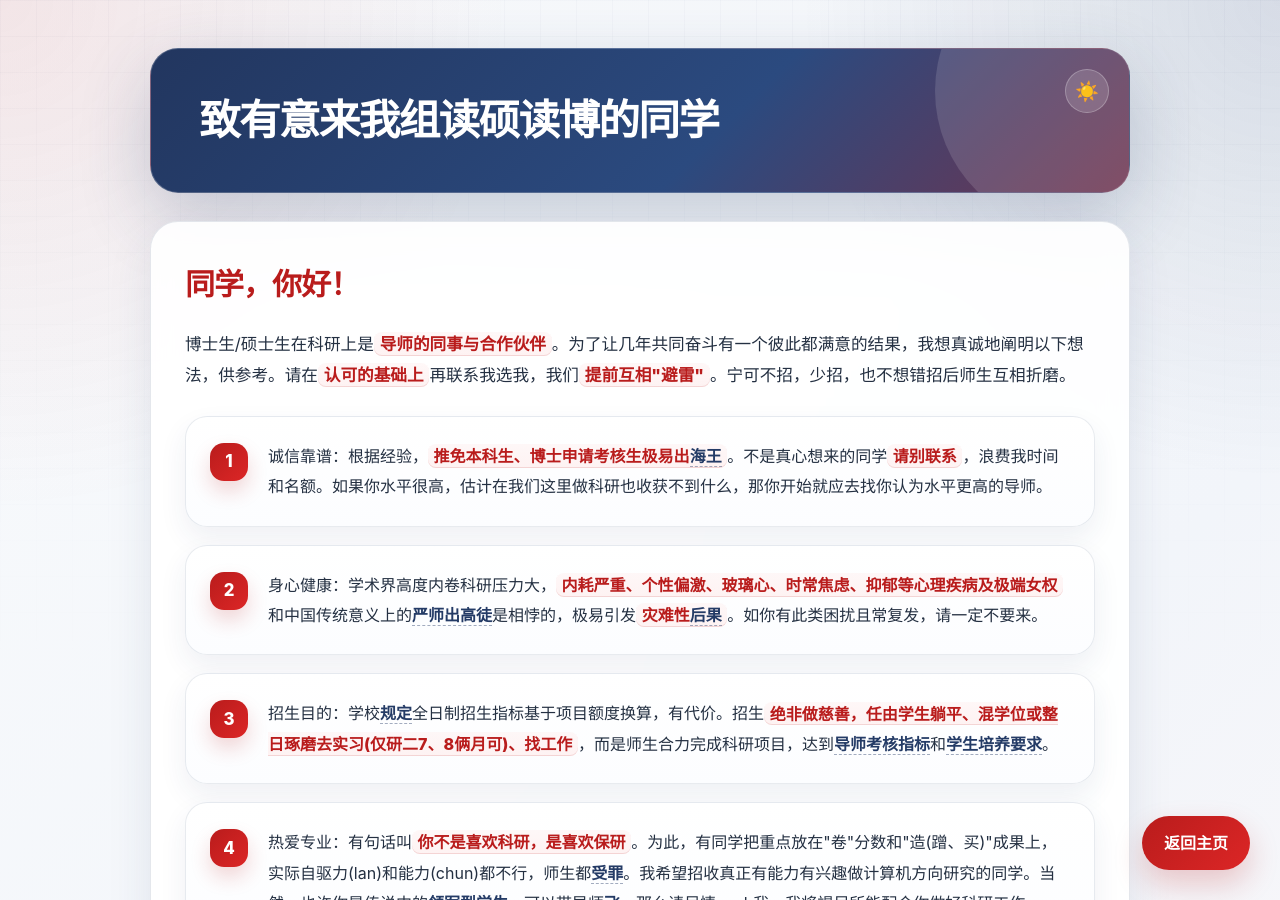
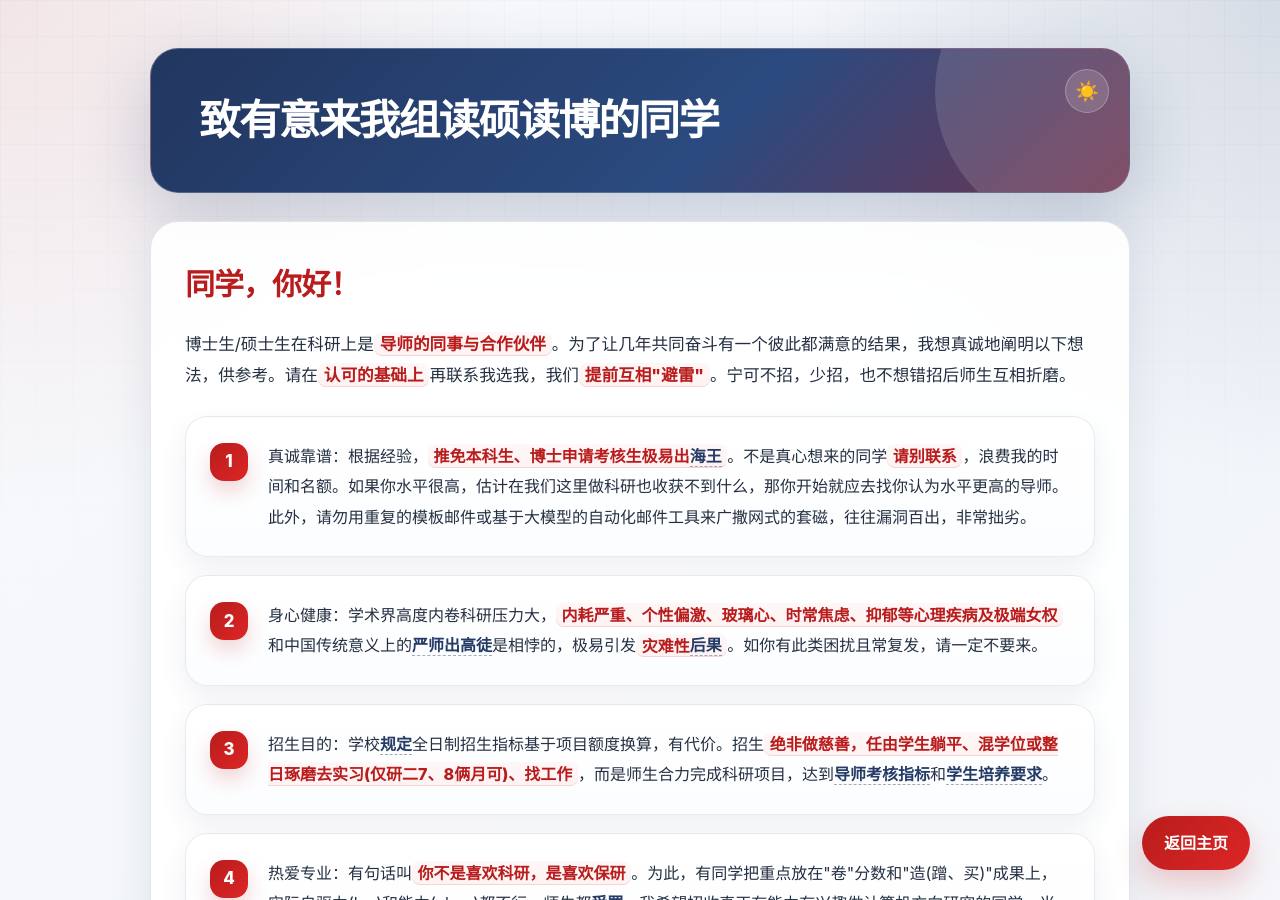
Before and after one commit to fangvv/Homepage, a Jekyll site: the page faq2.html, which Jekyll copies as it is, in a window 1280 px wide and 900 px high. Built offline with Jekyll 4.4.1, drawn with Linux system fonts in a browser that asks for light colours; comment, search, counter and statistics services are not loaded.

Commit message:
change something

```diff
--- a/faq2.html
+++ b/faq2.html
@@ -42,7 +42,7 @@
             </p>
 
             <ol>
-                <li>诚信靠谱：根据经验，<strong>推免本科生、博士申请考核生极易出<a href="https://www.zhihu.com/question/487277766" target="_blank" rel="noopener noreferrer">海王</a></strong>。不是真心想来的同学<strong>请别联系</strong>，浪费我时间和名额。如果你水平很高，估计在我们这里做科研也收获不到什么，那你开始就应去找你认为水平更高的导师。</li>
+                <li>真诚靠谱：根据经验，<strong>推免本科生、博士申请考核生极易出<a href="https://www.zhihu.com/question/487277766" target="_blank" rel="noopener noreferrer">海王</a></strong>。不是真心想来的同学<strong>请别联系</strong>，浪费我的时间和名额。如果你水平很高，估计在我们这里做科研也收获不到什么，那你开始就应去找你认为水平更高的导师。此外，请勿用重复的模板邮件或基于大模型的自动化邮件工具来广撒网式的套磁，往往漏洞百出，非常拙劣。</li>
                 <li>身心健康：学术界高度内卷科研压力大，<strong>内耗严重、个性偏激、玻璃心、时常焦虑、抑郁等心理疾病及极端女权</strong>和中国传统意义上的<a href="https://www.zhihu.com/question/596191290" target="_blank" rel="noopener noreferrer">严师出高徒</a>是相悖的，极易引发<strong>灾难性<a href="https://www.sciscanpub.com/uploads/2025/04/16/0e6be8681630d9e1939409ade49b73b6.pdf" target="_blank" rel="noopener noreferrer">后果</a></strong>。如你有此类困扰且常复发，请一定不要来。</li>
                 <li>招生目的：学校<a href="https://www.bjtu.edu.cn/xxxtrmzn/162744.htm" target="_blank" rel="noopener noreferrer">规定</a>全日制招生指标基于项目额度换算，有代价。招生<strong>绝非做慈善，任由学生躺平、混学位或整日琢磨去实习(仅研二7、8俩月可)、找工作</strong>，而是师生合力完成科研项目，达到<a
                         href="https://www.zhihu.com/question/2067235011804320517/answer/2067634560196727558"
```
